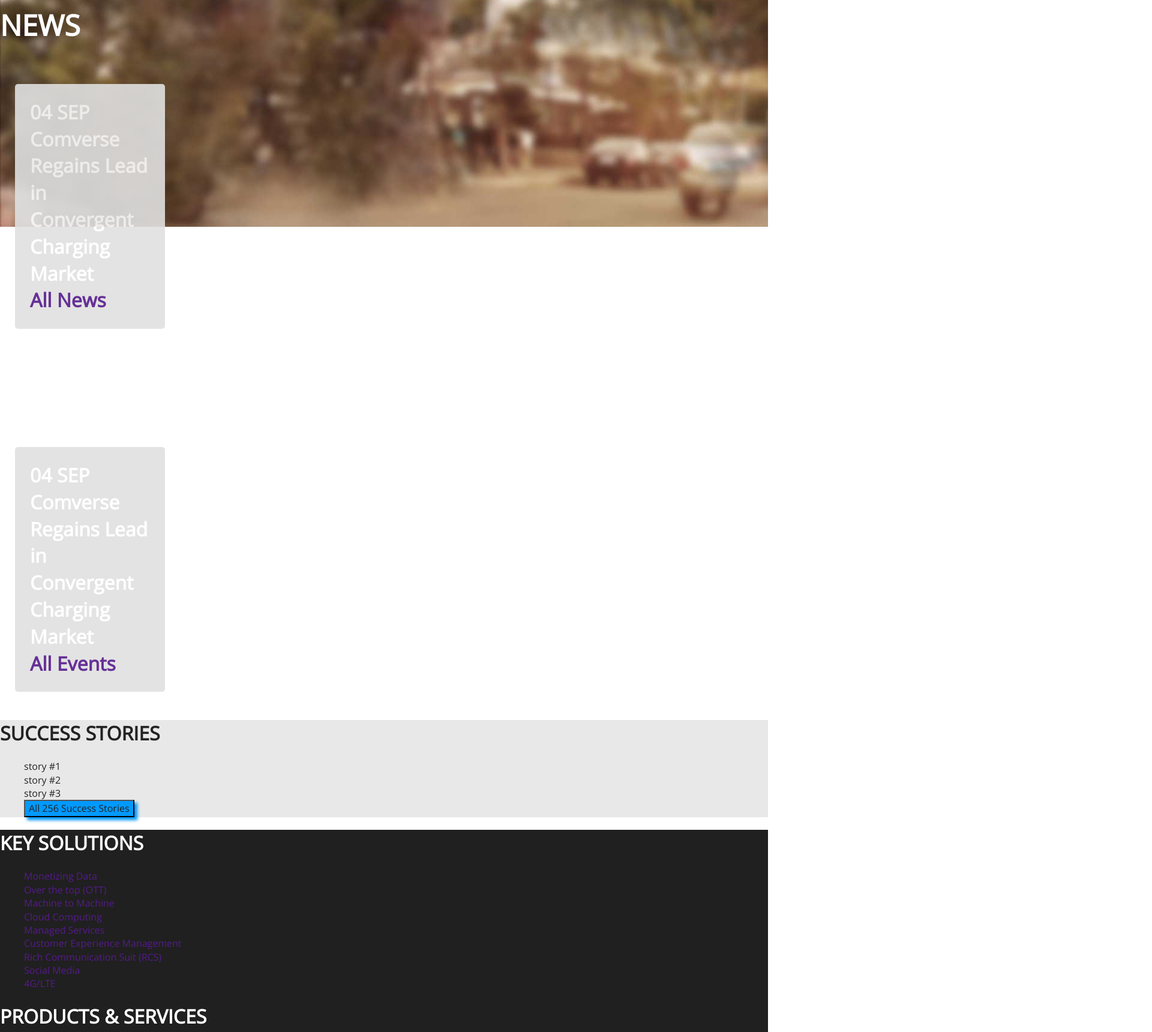
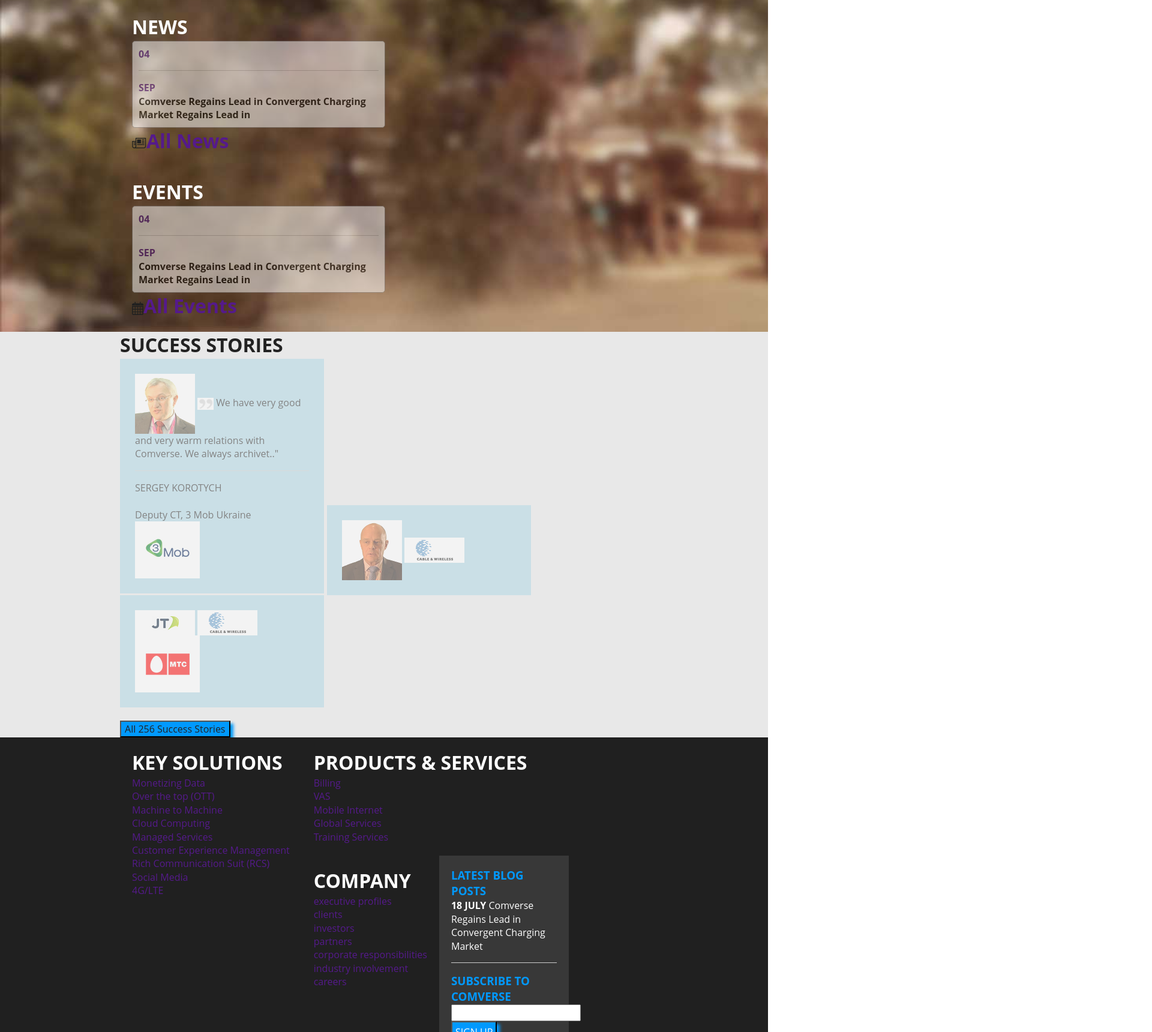
Before and after one commit to shlomip/comverse, a website: page index.html in a window 1280 px wide. Shown: the part 964-2684 px from the top of the page at 60% size, 1920 px wide, since content can reach past the window. Drawn offline with nearby package versions, Linux system fonts and the light colour scheme; files that its build step writes are made by us from their sources.

Commit message:
hw3
hw 3

```diff
--- a/css/main.css
+++ b/css/main.css
@@ -96,6 +96,51 @@ textarea {
    Author's custom styles
    ========================================================================== */
 
+@import url(http://fonts.googleapis.com/css?family=Open+Sans);
+
+html {
+	font-family: 'Open Sans', sans-serif;
+}
+
+.wrapper{
+	padding-top:90px;
+}
+
+header {
+	display:inline-block;
+	position:fixed;
+	background:white;
+	width:100%;
+	height: 90px;
+	z-index:1;
+	padding-left:200px;
+	padding-right:200px;
+	top:0px;
+}
+
+h1,h2,h3,h4,li,ul,a {
+	margin:0;
+	padding:0;
+}
+
+head p {
+	text-align: center;
+}
+
+body>header>p {
+	padding-left:200px;
+}
+section {
+	margin:0;
+	padding-left:200px;
+	padding-right:200px;
+}
+
+ul >li > article {
+	width:40px;
+	height:40px;
+	opacity:0.9;
+}
 
 ul, p {
 	margin:0;
@@ -114,10 +159,17 @@ a:hover {
 	background-color:blue;
 }
 
-#top {
+.top {
 	color:white;
  	background-image: url(../src/img/slide-bg-complexity.jpg);
 	background-repeat: no-repeat;
+	margin:0;
+	padding:0;
+	display:block;
+
+}
+.description {
+	display:block;
 }
 
 ul.first{ position:fixed; float:left}
@@ -129,9 +181,15 @@ ul.second{ position:fixed; float:right}
 	background-color:#0099CC;
 	box-shadow:5px 5px 5px #0099FF;
 }
-#success_stories button {
-	background-color:#0099FF;
-	box-shadow:5px 5px 5px #0099FF;
+
+.articles_whats article p{
+	opacity: 0.9;
+    width: 200px;
+    padding: 25px;
+	border-radius: 5px;
+    margin: 25px;
+	display: inline-block;
+
 }
 .articles_ article {
 	opacity: 0.9;
@@ -146,50 +204,150 @@ ul.second{ position:fixed; float:right}
 	display: block;
 }
 
-#for_you {
+.for_you {
 	background-color:#0099CC;
+	width:2380px;
 	background-repeat: no-repeat;
 	color:white;
-	text-align:center;
+	margin:0;
+	padding:0;
 }
 
-#for_you button{
+.for_you button{
 	background-color:#0099FF;
 }
 
-#whats_happening {
-	color:white;
+.whats_happening {
+	margin:0;
+	padding:0;
 	background-image: url(../src/img/news-and-events-bg.jpg);
+	background-size: cover;
 	background-repeat: no-repeat;
+    	background-attachment: fixed;
+	padding-right: 200px;
+	padding-left: 200px;
 }
 
-#success_stories{
-	background-color:#E8E8E8;
+.whats_happening a p {
+	width:20px;
+	height:20px;
+	background:blue;
+	margin:0px;
+	padding:0px;
 
 }
 
-#bottom_summary{
+.whats_happening ul li{
+    background: white;
+    width: 400px;
+    padding: 10px;
+    border: 1px solid gray;
+    border-radius: 5px;
+    opacity: 0.5;
+    transition: opacity 1s;
+    font-size:50%;
+}
+
+.whats_happening ul li:hover{
+	opacity: 0.8;
+}
+
+.whats_happening ul li p{
+	color: black;
+}
+
+.events_news {
+	display: inline-block;
+	margin: 20px;
+	color: white;
+}
+
+.success_stories{
+	background-color:#E8E8E8;
+	margin:0;
+	padding-right:200px;
+    padding-left:200px;
+}
+
+.success_stories button {
+	background-color:#0099FF;
+	box-shadow:5px 5px 5px #0099FF;
+}
+
+.success_stories li {
+    display:inline-block;
+    background: lightblue;
+    width:33%;
+    height:33%;
+    padding: 25px;
+	opacity: 0.5;
+	transition: opacity 2s;
+}
+
+.success_stories li:hover{
+	background:orange;
+	opacity: 0.8;
+}
+
+
+
+.bottom_summary ul{
+	list-style-type: none;
+	display: block;
+}
+
+
+.bottom_summary {
+	display:inline-block;
 	background-color:#202020;
 	color:white;
 }
 
+
+.bottom_summary > ul > li{
+
+	display: inline-block;
+	color: white;
+	padding: 20px;
+	float: left;
+}
+
+.bottom_summary ul ul{
+	padding: 0px;
+}
+
+.bottom_summary ul ul li{
+	display: block;
+}
+
 #blog_posts{
+	background-color:#383838;
+	width:20%;
+
+}
+
+
+#blog_posts p {
 	background-color:#383838;
 
 }
 
-#blog_posts h1 {
+#blog_posts h3 {
 	color:#0099FF;
 }
 
 #blog_posts button {
 	background-color:#0099FF;
 	box-shadow:5px 5px 5px #0099FF;
+	padding:5px;
 }
 
 footer{
-	background-color:#383838;
+	background-color:#202020;
 	color:grey;
+	padding-right:200px;
+	padding-left:200px;
+	margin:0;
 }
 
 /* ==========================================================================
--- a/index.html
+++ b/index.html
@@ -10,7 +10,7 @@
 
         <link rel="apple-touch-icon" href="apple-touch-icon.png">
 		<link rel="stylesheet" href="../src/css/main.css">
-		<link href='http://fonts.googleapis.com/css?family=Open+Sans' rel='stylesheet' type='text/css'>
+
         <!-- Place favicon.ico in the root directory -->
 
         <link rel="stylesheet" href="css/normalize.css">
@@ -18,8 +18,8 @@
         <script src="js/vendor/modernizr-2.8.3.min.js"></script>
 	</head>
 	<body>
-		<nav id="nav_links">
-			<p style="text-align: right">
+		<header>
+			<p>
 		<select>
 			<option value="english">EN</option>
 			<option value="hebrew">HB</option>
@@ -34,8 +34,9 @@
 				<img src="src/img/searchBtn.png" alt="search field">
 			</form>
 		</p>
-		</nav>
-		<section id="top";>
+		</header>
+		<div class="wrapper">
+		<section class="top">
 			<section>
 				<h1><strong>FREE </strong>Your Markets From</h1>
 				<h1>IT <strong>Complexity</strong></font></h1>
@@ -58,7 +59,8 @@
 				</article>
 			  </section>
 		</section>
-		<section id="for_you">
+
+		<section class="for_you">
 			<section>
 				<h1>WHAT CAN WE DO FOR YOU?</h1>
 				<ul>
@@ -84,39 +86,65 @@
 				<button>See all of our solutions</button>
 			</section>
 		</section>
-		<section id="whats_happening">
+
+		<section class="whats_happening">
 			<h1>WHAT'S HAPPENING AT COMVERSE ?<h1>
-				<section class = "articles_">
-					<h2>NEWS</h2>
-					<article style="background-color:#E0E0E0">
-						04 SEP Comverse Regains Lead in Convergent Charging Market
-						<a href="">All News</a>
-					</article>
-					<h2>EVENTS</h2>
-					<article style="background-color:#E0E0E0">
-						04 SEP Comverse Regains Lead in Convergent Charging Market
-						<a href="">All Events</a>
-					</article>
+			<ul>
+			<div class="events_news">
+				<h4>NEWS</h4>
+			  <li >
+				<a href = "" itemprop="date"><strong>04 <hr></hr>SEP</strong></a>
+				<p>Comverse Regains Lead in Convergent Charging Market Regains Lead in <br><p>
+			  </li>
+			<p><img src="src/img/eventListIconNews_hover.png"><a href="">All News</a></p>
+			</div>
+			<div class="events_news">
+				<h4>EVENTS</h4>
+			  <li >
+				<a href = "" itemprop="date"><strong>04 <hr></hr>SEP</strong></a>
+				<p>Comverse Regains Lead in Convergent Charging Market Regains Lead in <br><p>
+			  </li>
+			<p><img src="src/img/eventListIconEvents_hover.png"><a href="">All Events</a></p>
+			</div>
+			</ul>
 		</section>
-		</section>
-		<section id="success_stories">
+
+		<section class="success_stories">
 			<h1>SUCCESS STORIES</h1>
 			<ul>
 				<li>
-					<p>story #1</p>
+					<div>
+						<a href=""><img src="src/img/JT-GM-face.png" alt="vip"></a>
+						<a href=""><img src="src/img/quote-grey.png" alt="quote"></a>
+						We have very good and very warm relations with Comverse. We always archivet.."<hr></hr> SERGEY KOROTYCH <br></br> Deputy CT, 3 Mob Ukraine
+						<a href=""><img src="src/img/3mob_w108px_X_h95px.jpg" alt="vip"></a></p>
+					</div>
 				</li>
 				<li>
-					<p>story #2</p>
+					<div>
+						<a href=""><img src="src/img/CB-JP-face.png" alt="vip"></a>
+						<a href=""><img src="src/img/cable_wireless_w100px_X_h42px2.jpg"></a></p>
+					</div>
 				</li>
 				<li>
-					<p>story #3</p>
+					<div>
+						<a href=""><img src="src/img/Jersey_Telecom_w100px_X_h42px.jpg" alt="vip"></a>
+						<a href=""><img src="src/img/cable_wireless_w100px_X_h42px2.jpg" alt="quote"></a>
+						<a href=""><img src="src/img/mts_w108px_X_h95px.jpg"></a></p>
+
+					</div>
 				</li>
+			</ul>
+			<br>
 			<button>All 256 Success Stories </button>
+			<br>
 		</section>
 
-		<section id="bottom_summary" style="color:white;">
-			<article id="key_solutions">
+		<section class="bottom_summary" >
+			<ul>
+			  <li>
 					<h1>KEY SOLUTIONS</h1>
+					<div class="bottom_list">
 					<ul>
 						<li>
 							<a href = "">Monetizing Data</a>
@@ -146,9 +174,12 @@
 							<a href = "">4G/LTE</a>
 						</li>
 					<ul>
-			</article>
-			<article id="products_services">
+					</div>
+			  </li>
+
+			  <li>
 					<h1>PRODUCTS & SERVICES</h1>
+					<div class="bottom_list">
 					<ul>
 					<li>
 						<a href = "">Billing</a>
@@ -166,9 +197,12 @@
 						<a href = "">Training Services</a>
 					</li>
 				<ul>
-			</article>
-			<article id="company">
+				</div>
+			  </li>
+
+			   <li>
 					<h1>COMPANY</h1>
+					<div class="bottom_list">
 					<ul>
 					<li>
 						<a href = "">executive profiles</a>
@@ -191,23 +225,24 @@
 					<li>
 						<a href = "">careers</a>
 					</li>
-					<ul>
-			</article>
-			<article id="blog_posts">
-				<h1><strong>LATEST BLOG POSTS</strong></h1>
-				<p>18 JULY Comverse Regains Lead in Convergent Charging Market </p>
-				<h1><strong>SUBSCRIBE TO COMVERSE</strong></h1>
-				<p>
+				</div>
+			  </li>
+			 <li id="blog_posts">
+				<h3><strong>LATEST BLOG POSTS</strong></h3>
+
+				<p><strong>18 JULY</strong> Comverse Regains Lead in Convergent Charging Market <hr></p>
+				<h3><strong>SUBSCRIBE TO COMVERSE</strong></h3>
+
 				<form>
 					<input id="sign_up" type="sign_up">
-					<button>SIGN UP</button>
+					<button>SIGN UP</button><br>
 				</form>
-
 				</p>
 				<a href=""><img src="src/img/socialMenuIcon-youtube.png" alt="youtube"></a>
 				<a href=""><img src="src/img/socialMenuIcon-twitter.png" alt="twitter"></a>
 				<a href=""><img src="src/img/socialMenuIcon-linkdin.png" alt="linkedin"></a>
-			</article>
+				</li>
+			<ul>
 		</section>
 		<footer>
 			<p>Copyright @2012 Comverse, inc. | Privacy Policy </p>
@@ -233,5 +268,6 @@
             r.parentNode.insertBefore(e,r)}(window,document,'script','ga'));
             ga('create','UA-XXXXX-X','auto');ga('send','pageview');
         </script>
+		<div class="wrapper">
     </body>
 </html>
```
Also changed, not shown: Gruntfile.js (+26 -1 lines). Lines whose indentation alone changed are shown as unchanged.
